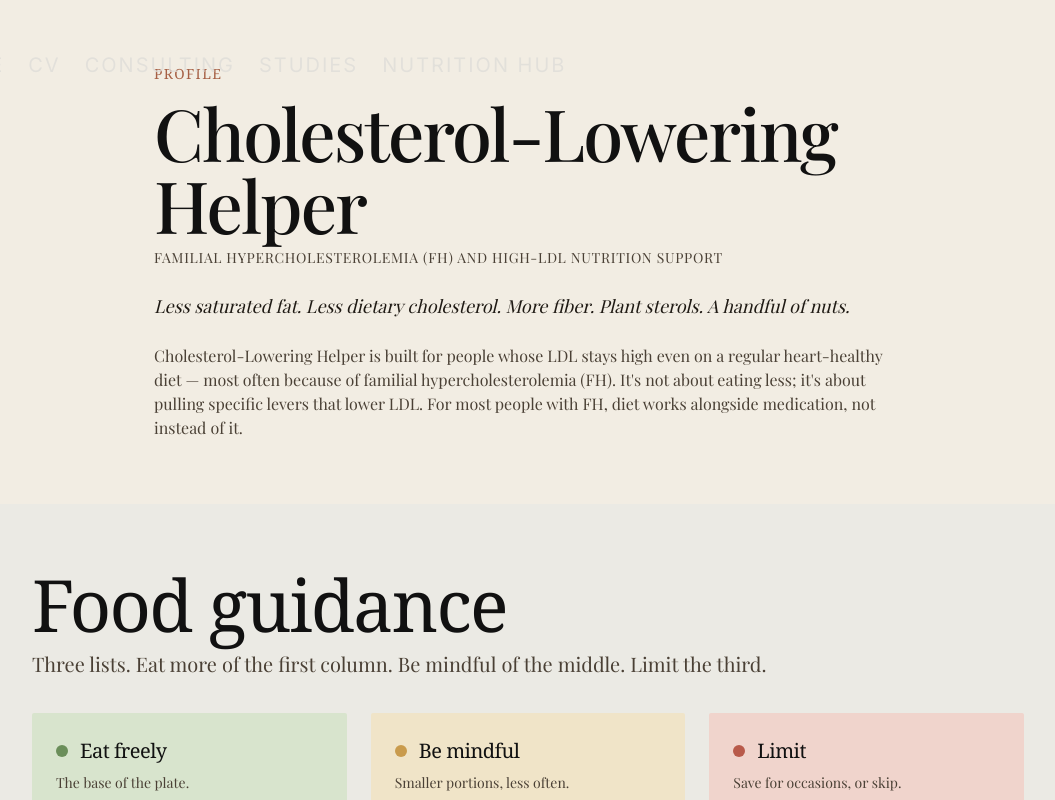
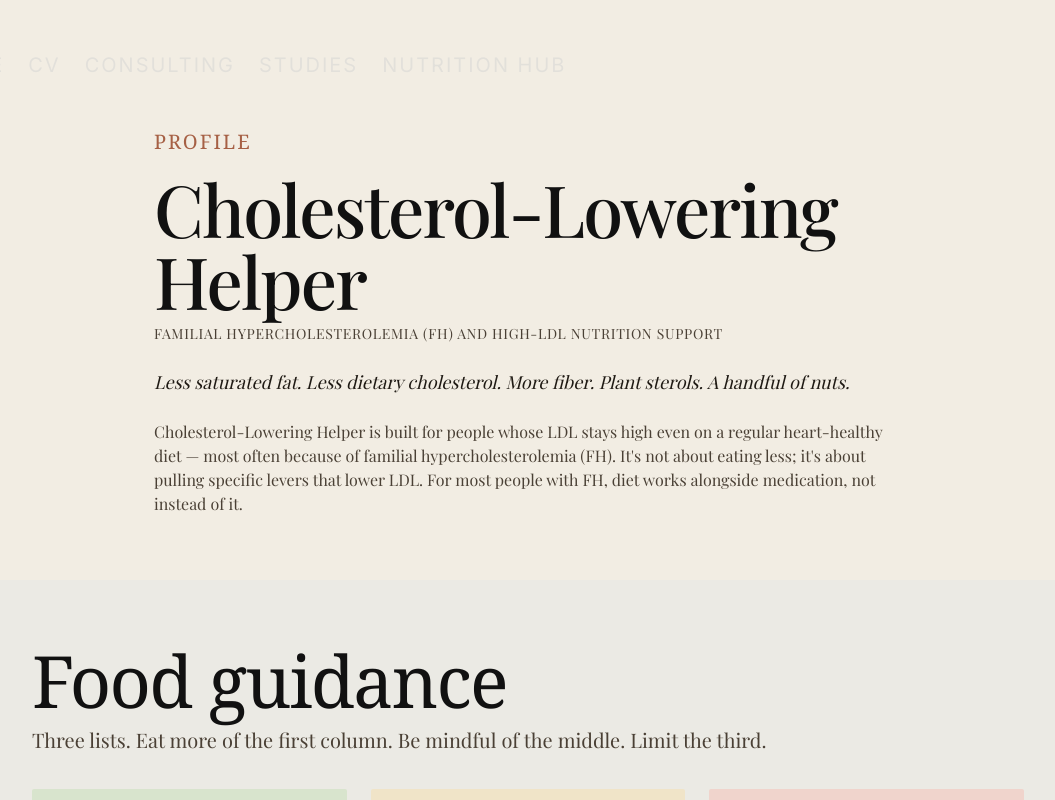
Before and after one commit to MartinT787/website_MT2, a React (Vite) app: page /cholesterol in a window 1280 px wide. Shown: the top 800 px of the page, without its empty margins (112-1167 px from the left). Built offline with nearby package versions, Linux system fonts and the light colour scheme; a web font is replaced by a local one.

Commit message:
style: increase profile label size and shift down to fix overlap

```diff
--- a/src/components/profile/ProfilePage.tsx
+++ b/src/components/profile/ProfilePage.tsx
@@ -14,11 +14,11 @@ export default function ProfilePage({ profile, children }: ProfilePageProps) {
   return (
     <article>
       <section className="bg-parchment-50">
-        <div className="container-prose py-12 md:py-16">
-          <p className="font-serif text-sm uppercase tracking-widest text-terracotta-deep">
+        <div className="container-prose pt-24 pb-12 md:pt-32 md:pb-16">
+          <p className="font-serif text-xl uppercase tracking-widest text-terracotta-deep">
             Profile
           </p>
-          <h1 className="mt-3">{profile.label}</h1>
+          <h1 className="mt-4">{profile.label}</h1>
           <p className="mt-2 text-sm uppercase tracking-wider text-ink-soft">
             {profile.clinicalName}
           </p>
```
